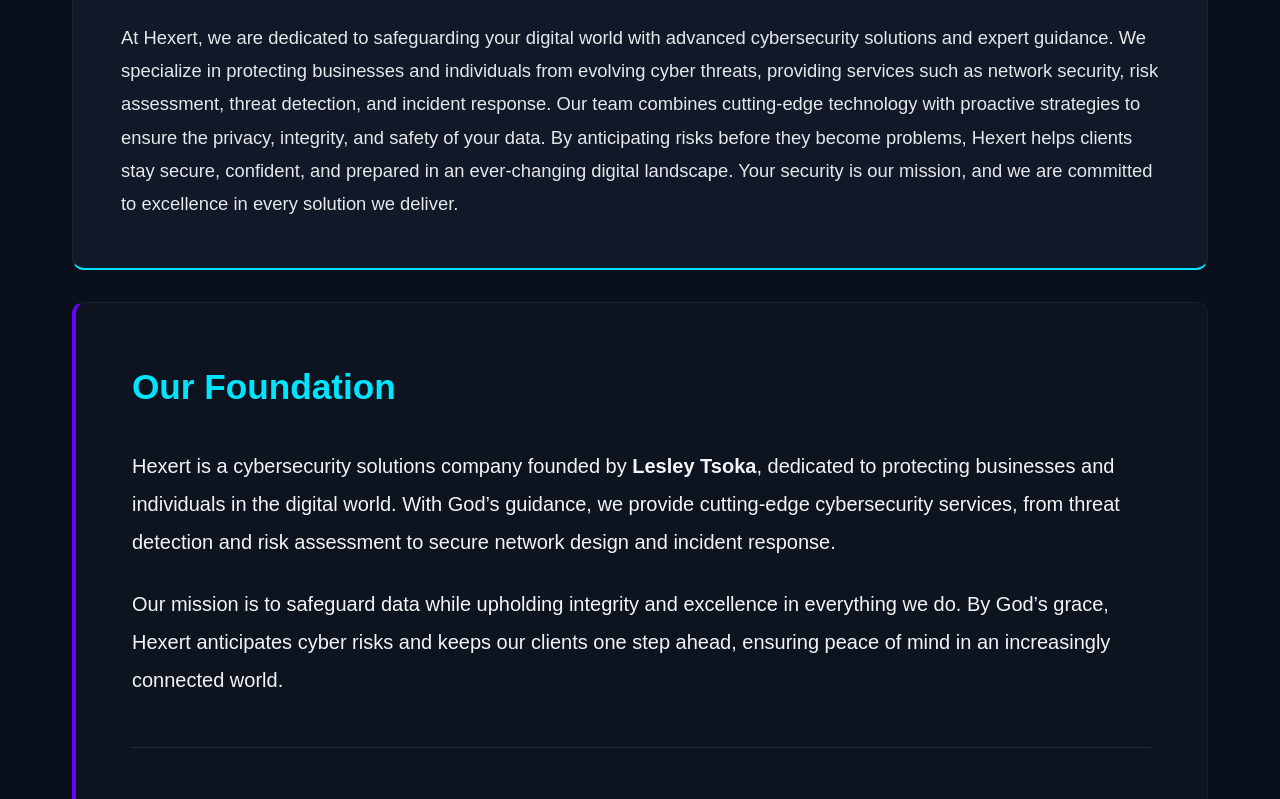
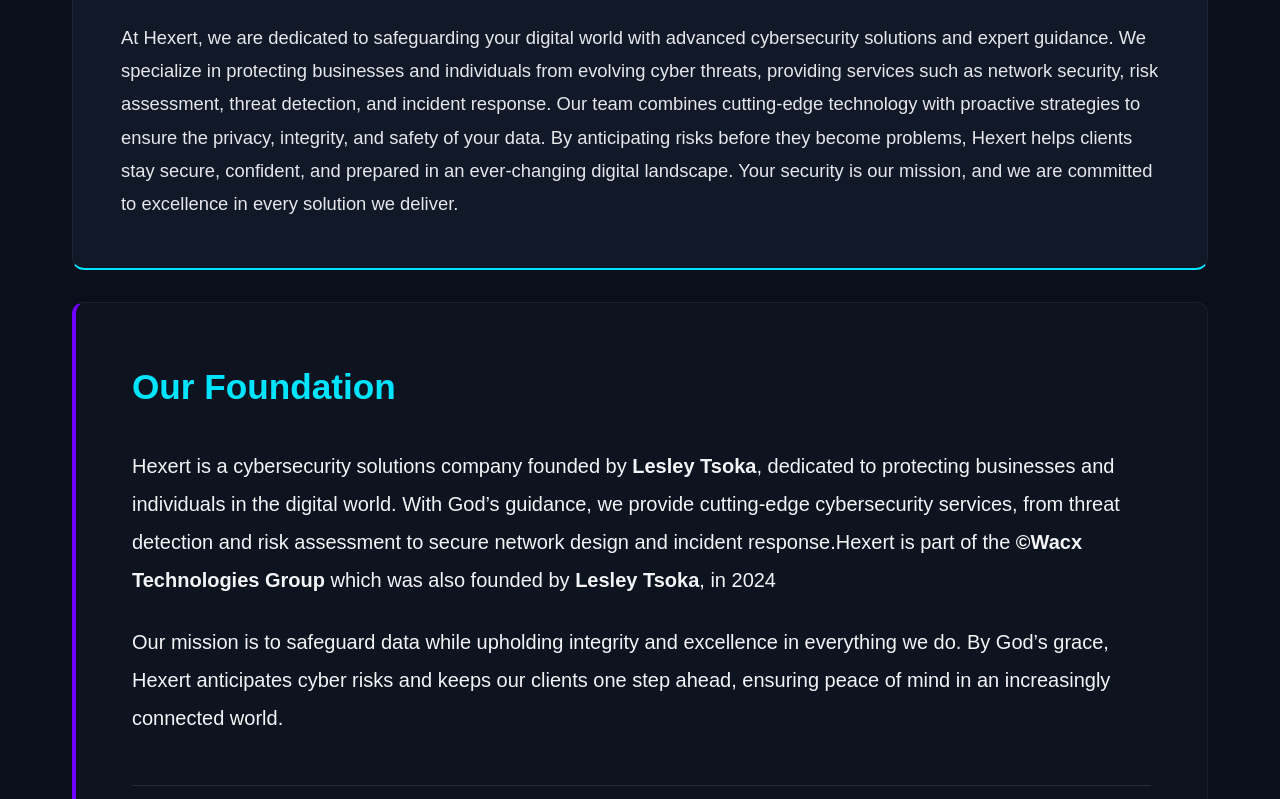
Before and after one commit to michaeltsoka29-lab/Hexert-cybersecurity, a plain HTML site: page about.html in a window 1280 px wide. Shown: the part 446-1245 px from the top of the page. Drawn offline with Linux system fonts and the light colour scheme; a web font is replaced by a local one.

Commit message:
Update about.html

```diff
--- a/about.html
+++ b/about.html
@@ -78,7 +78,8 @@
             Hexert is a cybersecurity solutions company founded by <strong>Lesley Tsoka</strong>,
             dedicated to protecting businesses and individuals in the digital world. With God’s guidance,
             we provide cutting-edge cybersecurity services, from threat detection and risk assessment to
-            secure network design and incident response.
+            secure network design and incident response.Hexert is part of the <strong>&copy;Wacx Technologies Group</strong> which
+            was also founded by <strong>Lesley Tsoka</strong>,  in 2024
         </p>
 
         <p style="font-size: 1.25rem; line-height: 1.9; color: #f3f4f6; margin-top: 1.5rem;">
```
